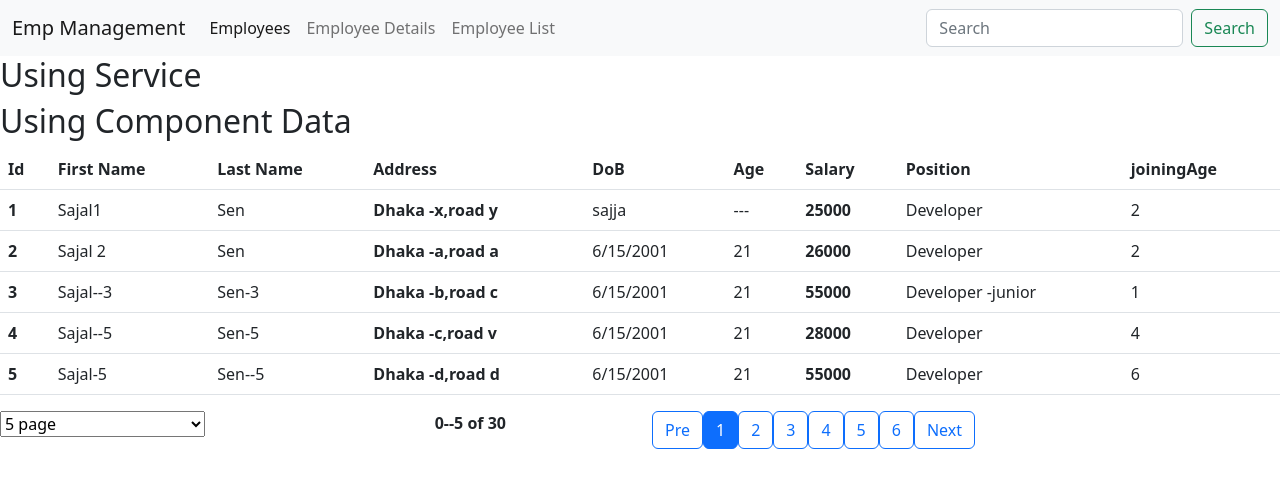
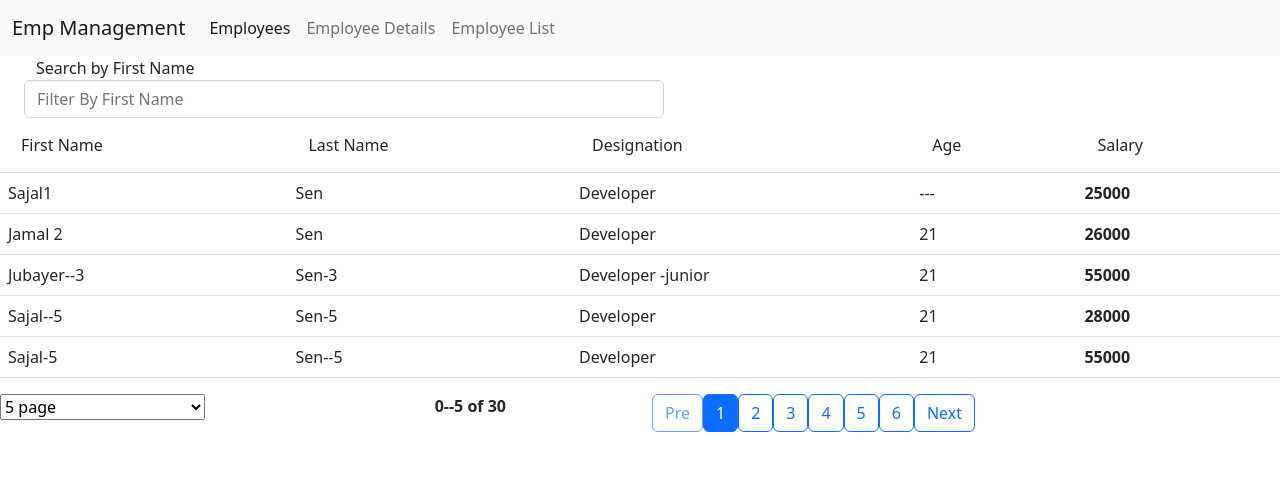
Before and after one commit to SajalSenCSE/EmployeeManagementApp, an Angular app: page /emplist in a window 1280 px wide. Shown: the top 488 px of the page. Built offline with nearby package versions, Linux system fonts and the light colour scheme.

Commit message:
SortingFilteringData

```diff
--- a/src/app/Employee/employee-list/employee-list.component.html
+++ b/src/app/Employee/employee-list/employee-list.component.html
@@ -1,41 +1,29 @@
 
 
-<div >
-  <h2>Using Service</h2>
-</div>
-
-<div >
-  <h2>Using Component Data</h2>
+<div class="row ms-4 col-md-6">
+  <label>Search by First Name</label>
+  <input [(ngModel)]='fName' class="form-control" placeholder="Filter By First Name">
+  <!-- <button (click)="onFilterByFName()" class="btn btn-primary">Search</button> -->
 </div>
 
 <table class="table">
   <thead>
     <tr>
-      <th scope="col">Id</th>
-      <th scope="col">First Name</th>
-      <th scope="col">Last Name</th>
-      <th scope="col">Address</th>
-      <th scope="col">DoB</th>
-      <th scope="col">Age</th>
-      <th scope="col">Salary</th>
-      <th scope="col">Position</th>
-      <th scope="col">joiningAge</th>
-
+      <th (click)="getByName('FName')" scope="col"><a class="btn">First Name</a></th>
+      <th (click)="getByName('LName')" scope="col"><a class="btn">Last Name</a></th>
+      <th (click)="getByName('Position')" scope="col"><a class="btn">Designation</a></th>
+      <th (click)="getByName('DoB')" scope="col"><a class="btn">Age</a></th>
+      <th (click)="getByName('Salary')" scope="col"><a class="btn">Salary</a></th>
     </tr>
   </thead>
   <tbody>
-    <tr *ngFor="let emp of employeeList2">
-      <th >{{emp.Id}}</th>
+    <tr *ngFor="let emp of employeeList2 |filter:fName:'FName'| sort:[sortingParams,sortDirection]">
       <td>{{emp.FName}}</td>
       <td>{{emp.LName}}</td>
-      <th >{{emp.Address}}</th>
-      <td>{{emp.DoB}}</td>
+      <td>{{emp.Position}}</td>
       <td>{{emp.DoB | age}}</td>
-      <th >{{emp.Salary}}</th>
-      <td>{{emp.Position}}</td>
-      <td>{{emp.joiningAge}}</td>
+      <th >{{emp.Salary }}</th>
     </tr>
-
   </tbody>
 </table>
 
@@ -49,14 +37,13 @@
     </select>
   </div>
   <div class="col-md-2">
-    <strong> {{pageIndex}}--{{employeePerPage*SelectPage}} of {{employeeList.length}}</strong>
+    <strong> {{pageIndex}}--{{employeePerPage*selectPage}} of {{employeeList.length}}</strong>
   </div>
   <div class="col-md-6">
-    <button class="btn btn-outline-primary" (click)="PrePage()">Pre</button>
+    <button [disabled]="!preBtnDisable" class="btn btn-outline-primary" (click)="prePage()">Pre</button>
     <button *ngFor="let page of pageNumbers" class="btn btn-outline-primary"
-    [class.active]="page==SelectPage"
+    [class.active]="page==selectPage"
      (click)="changePage(page)">{{page}}</button>
-    <button class="btn btn-outline-primary" (click)="NextPage()">Next</button>
-
+    <button [disabled]="!nextBtnDisable" class="btn btn-outline-primary" (click)="nextPage()">Next</button>
   </div>
 </div>
--- a/src/app/Employee/employee-list/employee-list.component.ts
+++ b/src/app/Employee/employee-list/employee-list.component.ts
@@ -1,8 +1,7 @@
 import { AfterViewInit, Component, OnInit, ViewChild } from '@angular/core';
+import { filter, map } from 'rxjs';
 import { IEmployee } from 'src/app/models/IEmployee';
 import { EmployeeServiceService } from 'src/app/services/employee-service.service';
-import { MatPaginator } from '@angular/material/paginator';
-import { MatTableDataSource } from '@angular/material/table';
 
 @Component({
   selector: 'app-employee-list',
@@ -12,21 +11,19 @@ import { MatTableDataSource } from '@angular/material/table';
 export class EmployeeListComponent implements OnInit {
 
 
+  fName:string='';
+  sortDirection:string='asce';
+  preBtnDisable:boolean=false;
+  nextBtnDisable:boolean=true;
+  sortingParams:string='Id';
+  employeeList: IEmployee[] = [];
+  employeeList2:IEmployee[]=[];
+  employeePerPage:number=5;
+  selectPage:number=1;
+  searchingString:string='';
+  pageIndex:number=(this.selectPage-1)*this.employeePerPage;
+
   constructor(private empService: EmployeeServiceService) {}
-
-
-
-employeeList: IEmployee[] = [];
- employeeList2:IEmployee[];
-
- employeePerPage:number=5;
- SelectPage:number=1;
- pageIndex:number=(this.SelectPage-1)*this.employeePerPage;
-
-
-
-
-
 
   ngOnInit(): void {
     this.empService.getAllEmployee()
@@ -38,31 +35,51 @@ employeeList: IEmployee[] = [];
   get pageNumbers():number[]{
     return Array((this.employeeList.length)/this.employeePerPage).fill(0).map((x,i)=>i+1);
    }
-
   employeePerPageChange(e:Event){
     const newPageSize=(e.target as HTMLInputElement).value;
     this.employeePerPage=Number(newPageSize);
     this.changePage(1) //defaultPage will be 1
   }
   changePage(page:number){
-   this.SelectPage=page
-   this.SliceEmployee();
+    this.selectPage=page
+    this.sliceEmployee();
+    this.preAndNex(page);
   }
-
-
-
- SliceEmployee(){
-   this.pageIndex=(this.SelectPage-1)*this.employeePerPage;
+  sliceEmployee(){
+   this.pageIndex=(this.selectPage-1)*this.employeePerPage;
    let endIndex=this.pageIndex+this.employeePerPage;
    this.employeeList2=this.employeeList.slice(this.pageIndex,endIndex);
   }
-
- PrePage(){
-   this.SelectPage=this.SelectPage-1;
-   this.changePage(this.SelectPage)
+  prePage(){
+    this.selectPage=this.selectPage-1;
+    this.changePage(this.selectPage)
+    this.preAndNex(this.selectPage);
   }
- NextPage(){
-   this.SelectPage=this.SelectPage+1;
-   this.changePage(this.SelectPage)
+  nextPage(){
+   this.selectPage=this.selectPage+1;
+   this.changePage(this.selectPage)
+   this.preAndNex(this.selectPage);
+  }
+  preAndNex(selectPage:number){
+    let tempForPre=selectPage;
+    let tempForNex=this.pageNumbers.length
+    if(tempForPre!=1){
+      this.preBtnDisable=true;
+    }
+    if(this.selectPage>=tempForNex){
+      this.nextBtnDisable=false;
     }
   }
+  getByName(value:string){
+    this.sortingParams=value;
+    this.onSortDirection();
+  }
+  onSortDirection(){
+    if(this.sortDirection=='asce'){
+      this.sortDirection='desc'
+    }
+    else{
+      this.sortDirection='asce'
+    }
+  }
+}
--- a/src/app/app.module.ts
+++ b/src/app/app.module.ts
@@ -13,6 +13,9 @@ import { EmployeeServiceService } from './services/employee-service.service';
 import { HttpClientModule } from '@angular/common/http';
 import { MatPaginatorModule } from '@angular/material/paginator';
 import { AgePipe } from './pipes/age.pipe';
+import { SortPipe } from './pipes/sort.pipe';
+import { FilterPipe } from './pipes/filter.pipe';
+import { FormsModule } from '@angular/forms';
 
 @NgModule({
   declarations: [
@@ -21,6 +24,8 @@ import { AgePipe } from './pipes/age.pipe';
     EmployeeListComponent,
     EmployeeDetailsComponent,
     AgePipe,
+    SortPipe,
+    FilterPipe,
   ],
   imports: [
     BrowserModule,
@@ -30,6 +35,7 @@ import { AgePipe } from './pipes/age.pipe';
     MatPaginatorModule,
     BrowserAnimationsModule,
     MatFormFieldModule,
+    FormsModule
   ],
   providers: [EmployeeServiceService],
   bootstrap: [AppComponent],
--- a/src/app/navbar/navbar.component.html
+++ b/src/app/navbar/navbar.component.html
@@ -18,10 +18,7 @@
 
 
         </ul>
-        <form class="d-flex" role="search">
-          <input class="form-control me-2" type="search" placeholder="Search" aria-label="Search">
-          <button class="btn btn-outline-success" type="submit">Search</button>
-        </form>
+
       </div>
     </div>
   </nav>
--- a/src/app/pipes/age.pipe.ts
+++ b/src/app/pipes/age.pipe.ts
@@ -16,11 +16,7 @@ export class AgePipe implements PipeTransform {
     }
     let currentYear:any=new Date().getFullYear();
     let dob:any=new Date(value).getUTCFullYear();
-
-
-    console.log(dob2);
     let age=currentYear-dob;
-    console.log(age);
     return age;
   }
 
--- /dev/null
+++ b/src/app/pipes/filter.pipe.ts
@@ -0,0 +1,27 @@
+import { Pipe, PipeTransform } from '@angular/core';
+import { IEmployee } from '../models/IEmployee';
+
+@Pipe({
+  name: 'filter'
+})
+export class FilterPipe implements PipeTransform {
+
+  transform(value: IEmployee[], filterString: string, propName: string): any{
+    let temp=filterString.toLowerCase();
+    const resultArray:IEmployee[] = [];
+    if (value){
+    if (value.length === 0 || filterString === '' || propName === '') {
+      return value;
+    }
+    for (const item of value) {
+      if (item.FName.toLowerCase().startsWith(temp)) {
+        resultArray.push(item);
+      }
+    }
+    return resultArray;
+
+
+  }
+
+  }
+}
--- /dev/null
+++ b/src/app/pipes/sort.pipe.ts
@@ -0,0 +1,29 @@
+import { Pipe, PipeTransform } from '@angular/core';
+import { IEmployee } from '../models/IEmployee';
+
+@Pipe({
+  name: 'sort'
+})
+export class SortPipe implements PipeTransform {
+
+  transform(value: Array<IEmployee>, args: any[]): any {
+    const sortField = args[0];
+    const sortDirection = args[1];
+    let multiplier = 1;
+    if (sortDirection === 'desc') {
+      multiplier = -1;
+    }
+    value.sort((a: any, b: any) => {
+      if (a[sortField] < b[sortField]) {
+        return -1 * multiplier;
+      } else if (a[sortField] > b[sortField]) {
+        return 1 * multiplier;
+      } else {
+        return 0;
+      }
+    }
+    );
+    return value;
+  }
+
+}
--- a/src/data/Employee.json
+++ b/src/data/Employee.json
@@ -12,7 +12,7 @@
     },
     {
         "Id":2,
-        "FName":"Sajal 2",
+        "FName":"Jamal 2",
         "LName":"Sen",
         "Address":"Dhaka -a,road a",
         "DoB":"6/15/2001",
@@ -23,7 +23,7 @@
     },
       {
         "Id":3,
-        "FName":"Sajal--3",
+        "FName":"Jubayer--3",
         "LName":"Sen-3",
         "Address":"Dhaka -b,road c",
         "DoB":"6/15/2001",
```
Also changed, not shown: 1 other file (tests, documents, lock files or other folders). Lines whose indentation alone changed are shown as unchanged.
